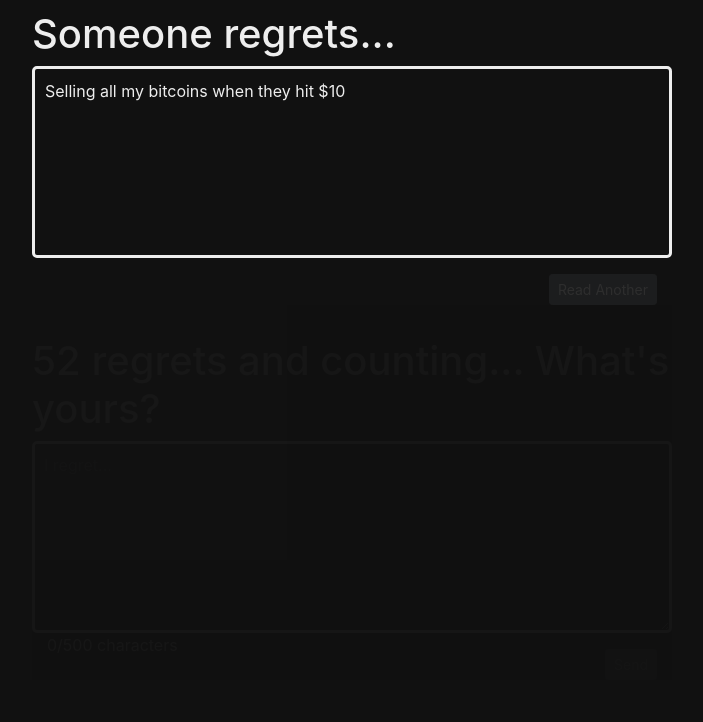
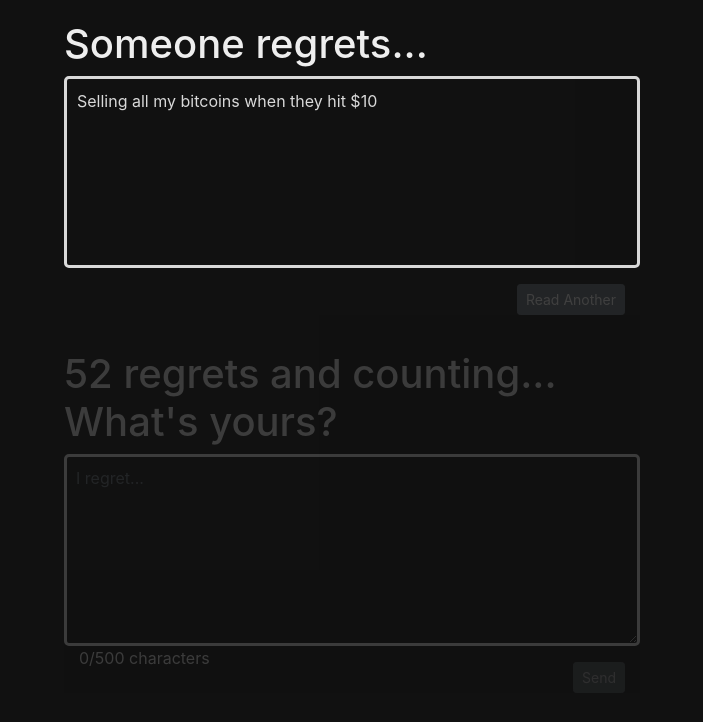
Before and after one commit to jkgh20/life-regrets-frontend, a React (Create React App) app: page / in a window 1280 px wide. Shown: the top 722 px of the page, without its empty margins (288-991 px from the left). Built offline with nearby package versions, Linux system fonts and the light colour scheme; no server answers.

Commit message:
I can see the end
* Everything seems to work (with fall-back messages)
* Fade on all components look good
* Read multiple messages fixed

```diff
--- a/src/App.css
+++ b/src/App.css
@@ -5,10 +5,10 @@
 #app-view {
   color: #eee;
 
-  width: 50%;
+  width: 45%;
   margin: auto;
 
-  padding-top: 10px;
+  padding-top: 20px;
 }
 
 #read-message {
@@ -23,7 +23,7 @@
 }
 
 #write-view {
-  padding-top: 5%;
+  padding-top: 6%;
 }
 
 #write-message {
@@ -51,6 +51,12 @@
   animation-name: fadeIn;
   animation-duration: 2s;
   animation-timing-function: linear;
+}
+
+.medium-fade-in {
+  animation-name: fadeIn;
+  animation-duration: 2s;
+  animation-timing-function: ease-out;
 }
 
 .quick-fade-in {
--- a/src/App.js
+++ b/src/App.js
@@ -7,9 +7,13 @@ import WriteView from './WriteView';
 class App extends React.Component {
   constructor(props) {
     super(props);
+
     this.setNumberOfRegrets = this.setNumberOfRegrets.bind(this);
+    this.setMessageFinished = this.setMessageFinished.bind(this);
+
     this.state = {
-      numberOfRegrets: FALLBACK_MESSAGES.length
+      numberOfRegrets: FALLBACK_MESSAGES.length,
+      fMessageFinished: false
     }
   }
 
@@ -19,17 +23,28 @@ class App extends React.Component {
     });
   }
 
+  setMessageFinished() {
+    this.setState({
+      fMessageFinished: true
+    });
+  }
+
   render() {
     return (
       <div id="app-view">
         <ReadView
           numberOfRegrets={this.state.numberOfRegrets}
           setNumberOfRegrets={this.setNumberOfRegrets}
+
+          fMessageFinished={this.state.fMessageFinished}
+          setMessageFinished={this.setMessageFinished}
         />
 
         <WriteView
           numberOfRegrets={this.state.numberOfRegrets}
           setNumberOfRegrets={this.setNumberOfRegrets}
+
+          fMessageFinished={this.state.fMessageFinished}
         />
       </div>
     );
--- a/src/ReadView.js
+++ b/src/ReadView.js
@@ -13,10 +13,14 @@ class ReadView extends React.Component {
     this.typeHeader = this.typeHeader.bind(this);
     this.typeMessage = this.typeMessage.bind(this);
 
+    this.headerTyped = null;
+    this.messageTyped = null;
+
     this.state = {
       message: "",
       buttonFadeType: "hidden",
-      messageFadeType: "hidden"
+      messageFadeType: "hidden",
+      firstMessagedFinishedTyping: false
     }
   }
 
@@ -24,26 +28,28 @@ class ReadView extends React.Component {
     // axios.get(`${LAMBDA_URL}/read`)
     axios.get(`https://httpbin.org/status/400`)
       .then(response => {
-        if (onFirstLoad) {
-          this.props.setNumberOfRegrets(response.data.count);
-        }
+        let count = onFirstLoad ? response.data.count : this.props.numberOfRegrets;
+        let retrievedMessage = response.data.message
+
+        this.props.setNumberOfRegrets(count);
         this.setState({
-          message: response.data.message
+          message: retrievedMessage
         });
-        this.typeMessage(response.data.message)
       })
       .catch(() => {
         let count = FALLBACK_MESSAGES.length;
+        let randomMessage = FALLBACK_MESSAGES[Math.floor(Math.random() * count)];
+
         this.props.setNumberOfRegrets(count);
         this.setState({
-          message: FALLBACK_MESSAGES[Math.floor(Math.random() * count)]
+          message: randomMessage
         });
       });
   }
 
   typeHeader() {
     const options = {
-    	strings: ['Regrets.^1300 We all have them.^500', 'Someone regrets...'],
+      strings: ['Regrets.^1500 We all have them.^300', 'Someone regrets...'],
       typeSpeed: 20,
       backSpeed: 10,
       cursorChar: '_',
@@ -52,15 +58,19 @@ class ReadView extends React.Component {
     this.headerTyped = new Typed(this.headerText, options);
   }
 
-  typeMessage(message) {
+  typeMessage() {
+    if (this.messageTyped !== null) {
+      this.messageTyped.destroy();
+    }
+
     const options = {
-      strings: [message],
-      typeSpeed: 1,
-      backSpeed: 1,
+      strings: [this.state.message],
+      typeSpeed: 0,
+      backSpeed: 0,
       cursorChar: '_',
       onComplete: self => {
-        // TODO: Show everything else after rendering the 1st message
-        self.cursor.remove()
+        self.cursor.remove();
+        this.props.setMessageFinished();
       }
     };
     this.messageTyped = new Typed(this.messageText, options);
@@ -69,21 +79,19 @@ class ReadView extends React.Component {
   async componentDidMount() {
     this.typeHeader();
 
+    // Sleep for 2.5 seconds to prevent unnecessary queries on brief visits
+    await sleep(2000);
+    this.queryDb(true);
+
+    // Fade in read message border
+    await sleep(1200);
     this.setState({
       messageFadeType: "slow-fade-in"
     })
 
-    // Sleep for 2 seconds to prevent unnecessary queries on brief visits
-    await sleep(2000);
-    this.queryDb(true);
-
     // Let header finish typing before typing random or queried message
-    await sleep(2800);
-    this.typeMessage(this.state.message)
-
-    this.setState({
-      buttonFadeType: "slow-fade-in"
-    })
+    await sleep(1600);
+    this.typeMessage()
   }
 
   componentWillUnmount() {
@@ -95,23 +103,22 @@ class ReadView extends React.Component {
     return (
       <div id="read">
         <h1 className="slow-fade-in">
-          <span
-            ref={headerText => { this.headerText = headerText; }}
-          />
+          <span ref={headerText => { this.headerText = headerText; }} />
         </h1>
         <p id="read-message" className={this.state.messageFadeType}>
-          <span
-            ref={messageText => { this.messageText = messageText; }}
-          />
+          <span ref={messageText => { this.messageText = messageText; }} />
         </p>
 
         <div class="container">
           <div class="flex-item">
             <Button
-              className={this.state.buttonFadeType}
               variant="secondary"
               size="sm"
-              onClick={() => this.queryDb(false)}
+              className={this.props.fMessageFinished ? "medium-fade-in" : "hidden"}
+              onClick={() => {
+                this.queryDb(false);
+                this.typeMessage();
+              }}
             >Read Another</Button>
           </div>
         </div>
--- a/src/WriteView.js
+++ b/src/WriteView.js
@@ -17,7 +17,7 @@ class WriteView extends React.Component {
 
     this.state = {
       messageInput: "",
-      fadeType: "hidden"
+      fadeType: "medium-fade-in"
     }
   }
 
@@ -62,16 +62,9 @@ class WriteView extends React.Component {
     });
   }
 
-  async componentDidMount() {
-    await sleep(5000);
-    this.setState({
-      fadeType: "slow-fade-in"
-    });
-  }
-
   render() {
     return (
-      <div id="write-view" className={this.state.fadeType}>
+      <div id="write-view" className={this.props.fMessageFinished ? this.state.fadeType : "hidden"}>
         <h1>
           <span>
             {this.props.numberOfRegrets} regrets and counting... What's yours?
```
